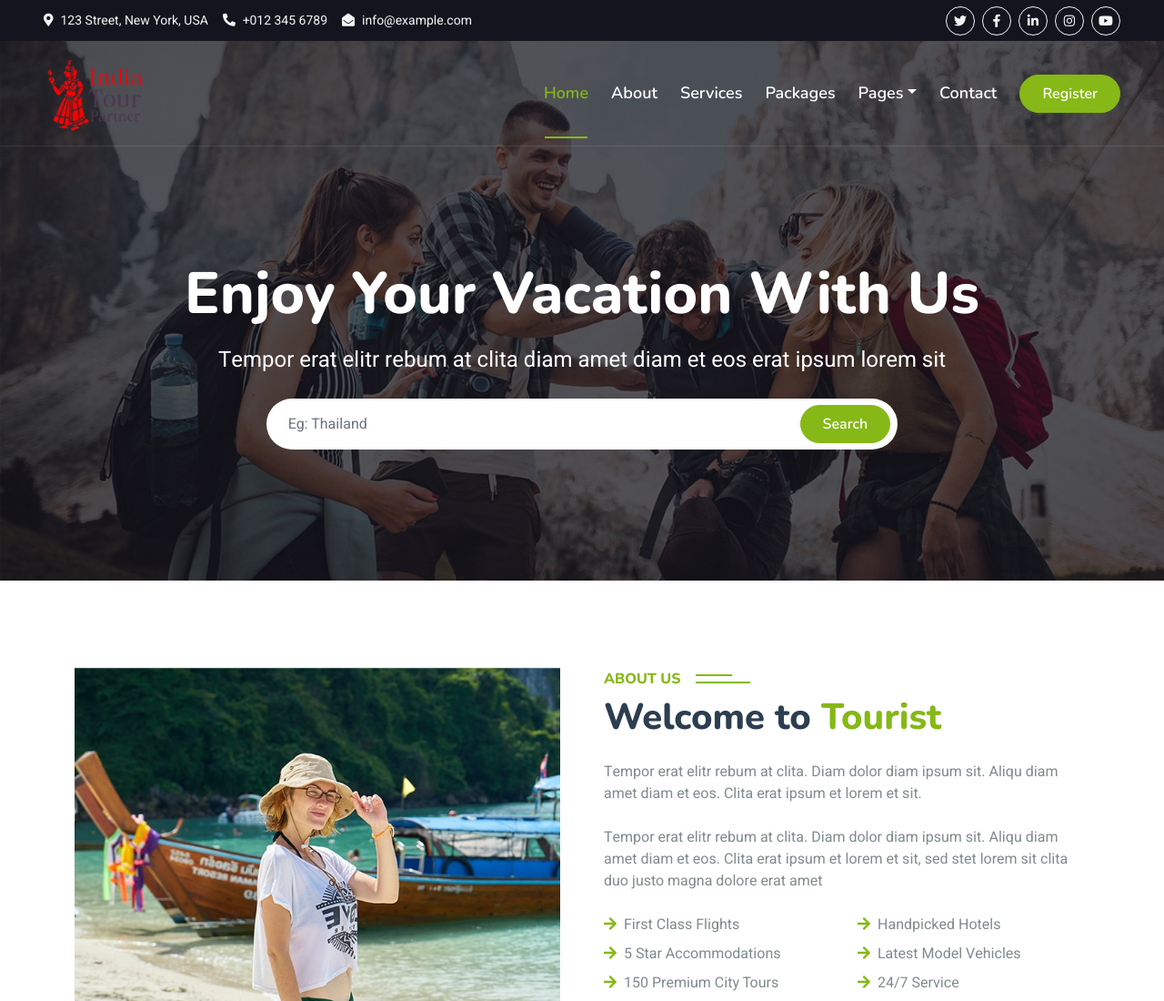
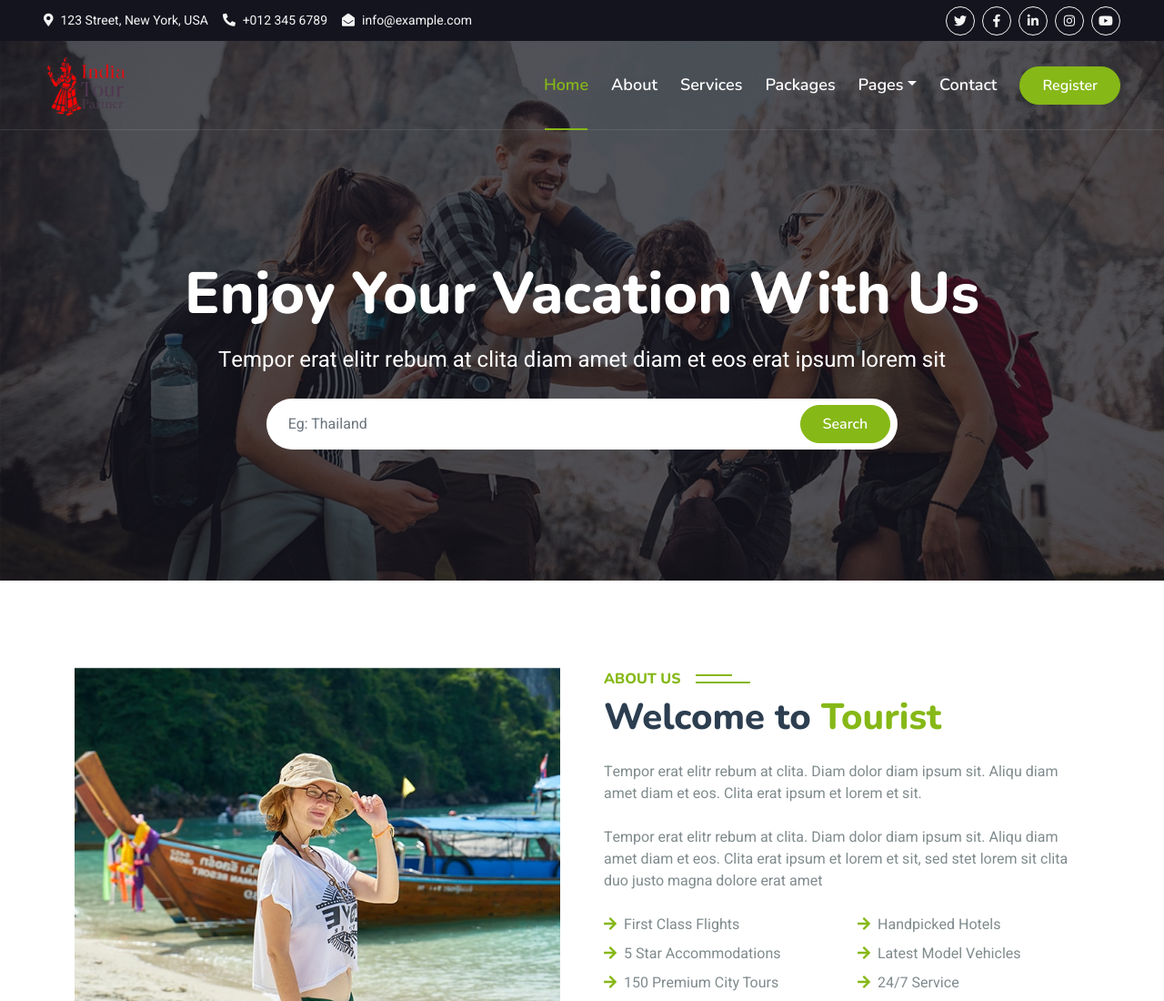
Before and after one commit to dheeraj1566/itp-web-logo-testing, a plain HTML site: page index.html in a window 1280 px wide. Shown: the top 1100 px of the page at 91% size. Drawn offline with nearby package versions, Linux system fonts and the light colour scheme.

Commit message:
update new logo

```diff
--- a/css/style.css
+++ b/css/style.css
@@ -91,7 +91,7 @@
 }
 .logo-img {
     /* height: 70px; */
-    width: 115px;
+    width: 95px;
 }
 
 
```
